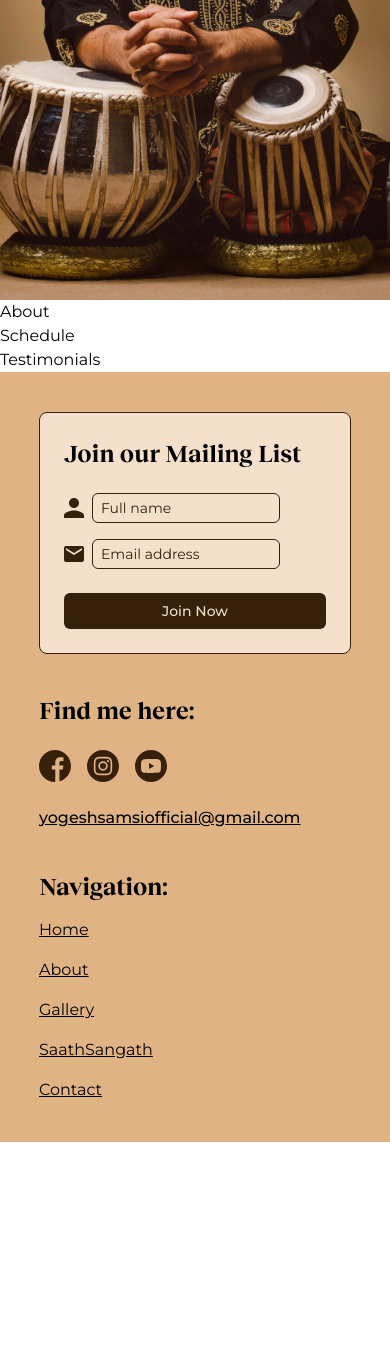
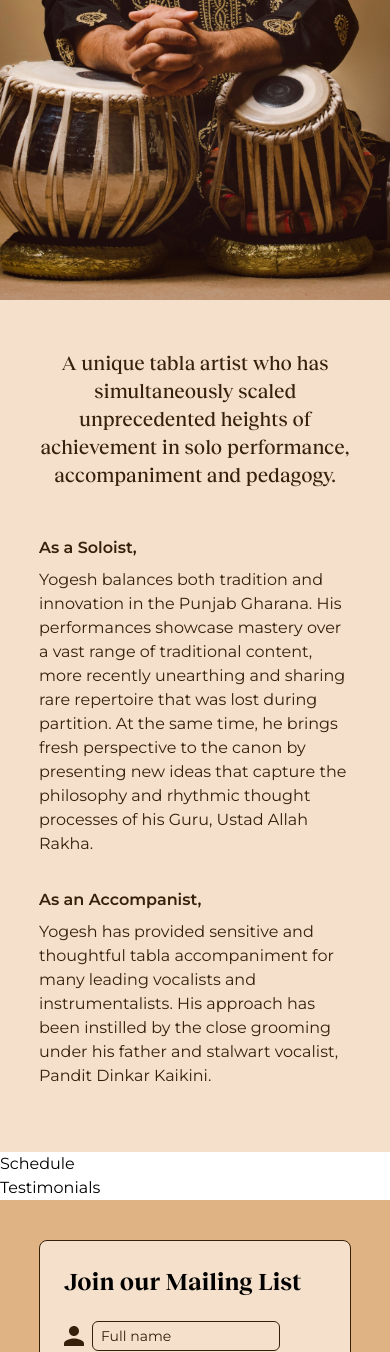
Before and after one commit to NeeshSamsi/yogeshsamsi-old, a Next.js app: page / in a window 390 px wide. Shown: the part 608-1960 px from the top of the page. Before the commit the page ends 1750 px from the top, so only its background shows below. Built offline with nearby package versions, Linux system fonts and the light colour scheme; what tailwind-hamburgers would draw is missing.

Commit message:
feat: HTML & Mobile styling

```diff
--- a/containers/Home/About.jsx
+++ b/containers/Home/About.jsx
@@ -1,7 +1,39 @@
 import React from "react"
 
 const About = () => {
-  return <main>About</main>
+  return (
+    <section
+      role="About"
+      className="bg-lighter px-col-all text-darker md:px-col-main"
+    >
+      <h3 className="py-12 text-center font-serif text-xl font-medium">
+        A unique tabla artist who has simultaneously scaled unprecedented
+        heights of achievement in solo performance, accompaniment and pedagogy.
+      </h3>
+
+      <div className="mb-8 flex flex-col space-y-2 text-base">
+        <p className="font-semibold">As a Soloist,</p>
+        <p>
+          Yogesh balances both tradition and innovation in the Punjab Gharana.
+          His performances showcase mastery over a vast range of traditional
+          content, more recently unearthing and sharing rare repertoire that was
+          lost during partition. At the same time, he brings fresh perspective
+          to the canon by presenting new ideas that capture the philosophy and
+          rhythmic thought processes of his Guru, Ustad Allah Rakha.
+        </p>
+      </div>
+
+      <div className="flex flex-col space-y-2 pb-16 text-base">
+        <p className="font-semibold">As an Accompanist,</p>
+        <p>
+          Yogesh has provided sensitive and thoughtful tabla accompaniment for
+          many leading vocalists and instrumentalists. His approach has been
+          instilled by the close grooming under his father and stalwart
+          vocalist, Pandit Dinkar Kaikini.
+        </p>
+      </div>
+    </section>
+  )
 }
 
 export default About
```
